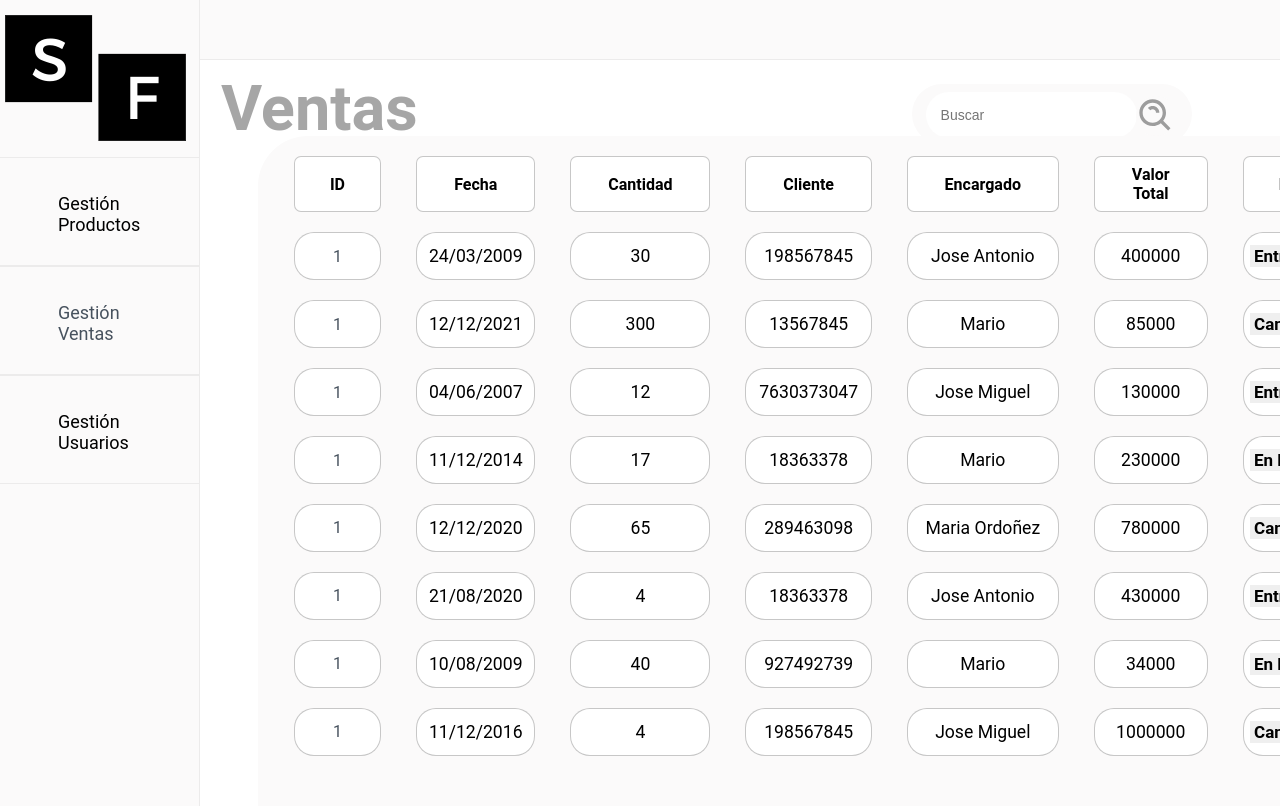
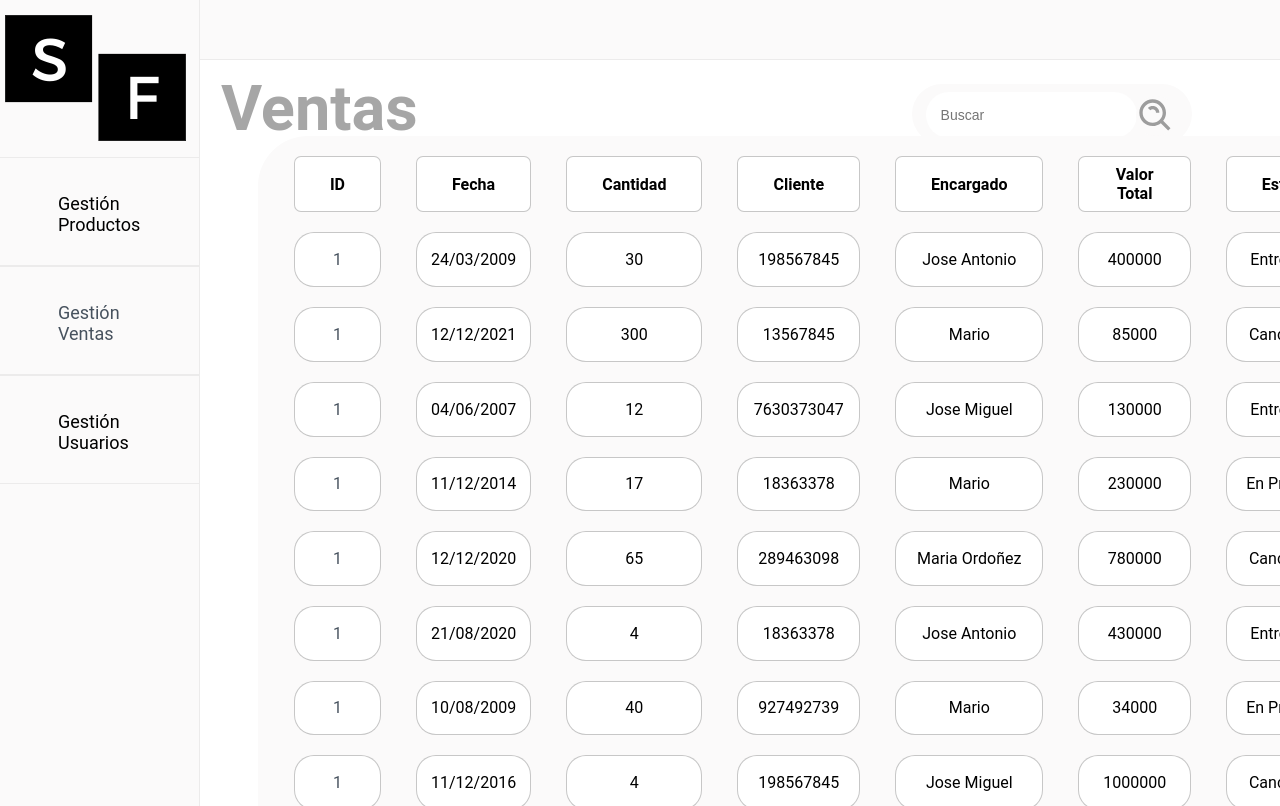
Before and after one commit to johiny/Sell_In_A_Flash, a React (Create React App) app: page /Maestro-Ventas/Table in a window 1280 px wide. Shown: the top 806 px of the page. Built offline with nearby package versions, Linux system fonts and the light colour scheme.

Commit message:
cambio de guardado pop up, emergente al editar no funciona

```diff
--- a/src/components/VentaRow.jsx
+++ b/src/components/VentaRow.jsx
@@ -1,20 +1,51 @@
 import {Link} from "react-router-dom"
+import { useState } from "react";
+import { useEffect } from "react/cjs/react.development";
+import trashcan from "media/delete.png"
+import pencil from "media/pencil.svg"
+import cross from "media/cancel.svg"
 const VentaRow = (props) => {
+
+    const [editActivate,setEditActivate] = useState(false);
+
+
+
+    const edittrigger = () => {
+
+        setEditActivate(!editActivate)
+        console.log(editActivate)
+    }
+
     return(
 <tr>
     <td><Link to={`/Maestro-Ventas/${props.venta.ID}`}>1</Link></td>
-    <td className="campo"><input defaultValue={props.venta.Fecha}></input></td>
-    <td className="campo"><input defaultValue={props.venta.Cantidad}></input></td>
-    <td className="campo"><input defaultValue={props.venta.Cliente}></input></td>
-    <td className="campo"><input defaultValue={props.venta.Encargado}></input></td>
-    <td className="campo"><input defaultValue={props.venta.Valor_Total}></input></td>
-    <td><select defaultValue ={props.venta.Estado} onChange={() => { props.setSaveChanges(true)
-                        props.setShowmodal(true)}} name="estado" id="tabla__estado_selector" className="campo">
+
+    {editActivate ? <td className="campo"><input name="fecha" defaultValue={props.venta.Fecha}></input></td> :
+    <td className="campo">{props.venta.Fecha}</td>}
+
+    {editActivate ? <td className="campo"><input name="cantidad" defaultValue={props.venta.Cantidad}></input></td> :
+    <td className="campo">{props.venta.Cantidad}</td>}
+
+    {editActivate ? <td className="campo"><input name="cliente" defaultValue={props.venta.Cliente}></input></td> :
+    <td className="campo">{props.venta.Cliente}</td>}
+
+    {editActivate ? <td className="campo"><input name="encargado" defaultValue={props.venta.Encargado}></input></td> :
+    <td className="campo">{props.venta.Encargado}</td>}
+
+    {editActivate ? <td className="campo"><input name="valor_total" defaultValue={props.venta.Valor_Total}></input></td> :
+    <td className="campo">{props.venta.Valor_Total}</td>}
+
+    {editActivate ? <td><select defaultValue={props.venta.Estado} name="estado" id="tabla__estado_selector" className="campo">
                         <option value="Proceso">En Proceso</option>
                         <option value="Cancelada">Cancelada</option>
                         <option value="Entregada">Entregada</option>
-    </select></td>
-    <td><img className="tabla__trashcan" src={props.ico}></img></td>
+    </select></td> :
+    <td>{props.venta.Estado}</td>}
+
+    <td><div>
+    <img className="tabla__trashcan" src={editActivate ? cross : pencil} onClick={ () => edittrigger()}></img>
+    <img className="tabla__trashcan" src={trashcan}></img>
+    </div></td>
 
 </tr>
     )
--- a/src/styles/Styles.css
+++ b/src/styles/Styles.css
@@ -256,6 +256,7 @@ body {
   height: 30px;
   background: none;
   width: 100%;
+  outline: none;
 }
 
 .tabla td:nth-child(8) {
@@ -268,10 +269,15 @@ body {
   text-align: none;
 }
 
-.tabla td:nth-child(8):hover {
+.tabla img:hover {
 
   background-color: rgba(148, 148, 148, 0.2);
   cursor: pointer;
+  border-radius: 5px;
+}
+
+.tabla img {
+  margin-right: 7px;
 }
 
 .tabla__trashcan{
```
Also changed, not shown: src/media/cancel.svg (added), src/media/pencil.svg (added).
